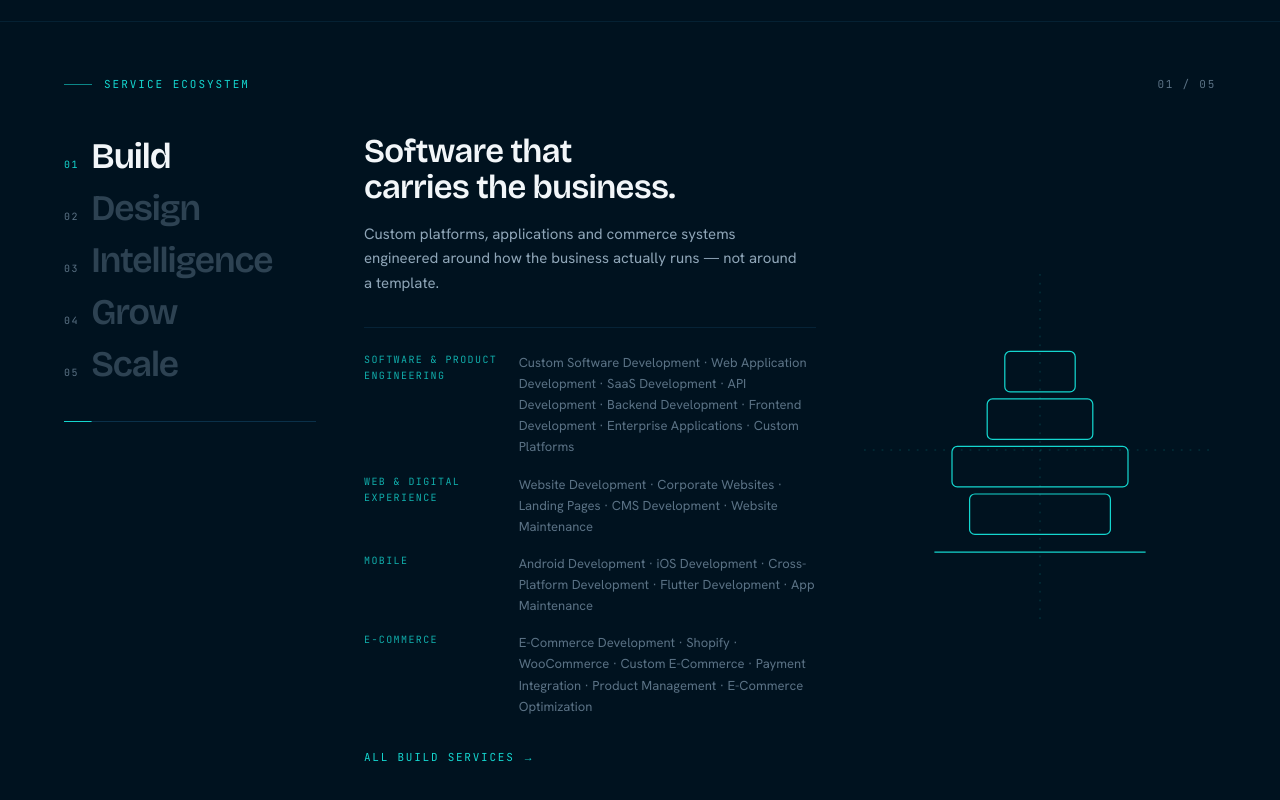
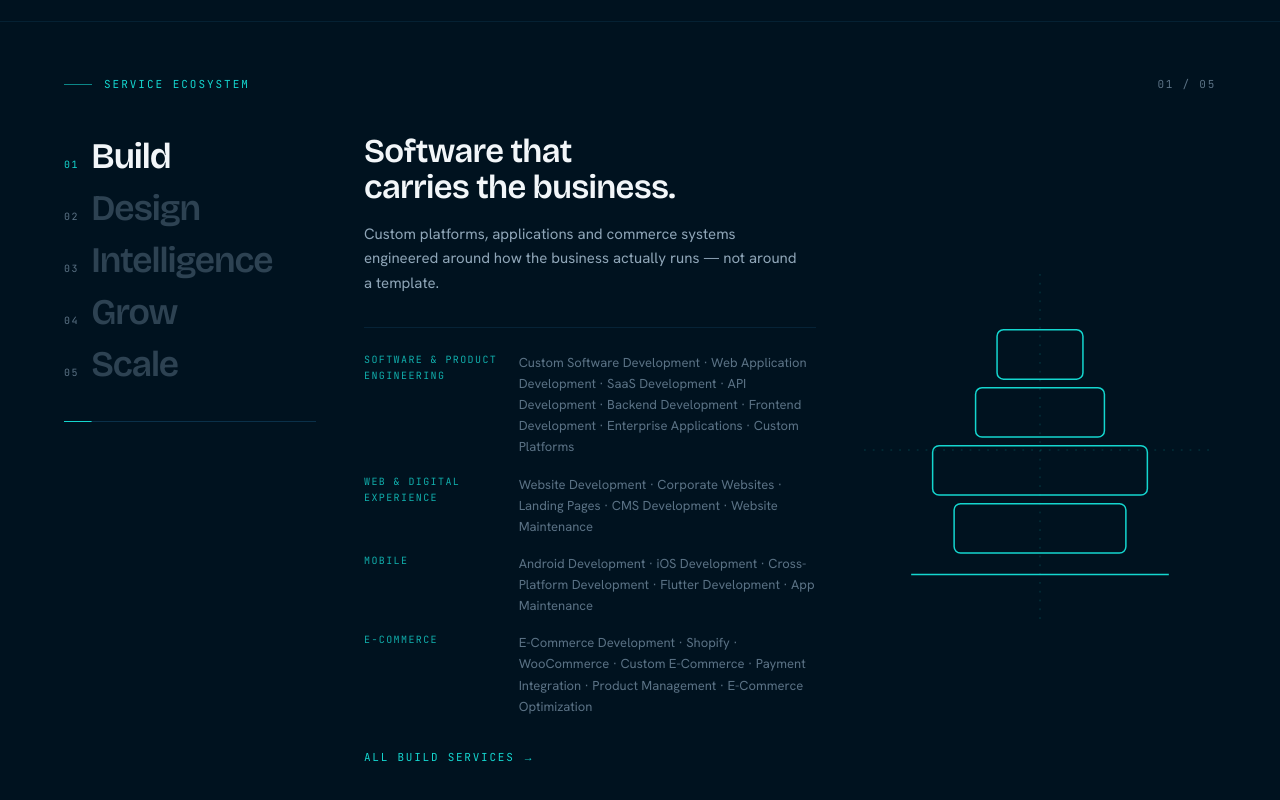
Before and after one commit to Jalaludheen25/Twomonk, a Next.js app: page / in a window 1280 px wide. Shown: the part 1510-2310 px from the top of the page. Built offline with nearby package versions, Linux system fonts and the light colour scheme; a web font is replaced by a local one.

Commit message:
Update CapabilityVisual component

```diff
--- a/src/components/sections/CapabilityVisual.tsx
+++ b/src/components/sections/CapabilityVisual.tsx
@@ -44,12 +44,16 @@
       aria-hidden
       role="presentation"
     >
-      {/* Reference grid — keeps every motif sitting in the same space */}
+      {/* Reference crosshair — full-bleed, so it stays outside the scale group */}
       <g stroke={DIM} strokeWidth="1">
         <line x1="0" y1="200" x2="400" y2="200" strokeDasharray="2 8" />
         <line x1="200" y1="0" x2="200" y2="400" strokeDasharray="2 8" />
       </g>
-      {children}
+      {/* Motifs are drawn to a conservative safe area; scaling about the centre
+          lets them fill the frame without redrawing every set of coordinates. */}
+      <g transform="translate(200 200) scale(1.22) translate(-200 -200)">
+        {children}
+      </g>
     </svg>
   );
 }
@@ -245,7 +249,8 @@
 }
 
 function Scale() {
-  const rings = [46, 84, 122, 160];
+  // Largest ring kept at 146 so the 1.22 frame scale doesn't clip it.
+  const rings = [42, 77, 112, 146];
   return (
     <Frame>
       {rings.map((r, i) => (
```
